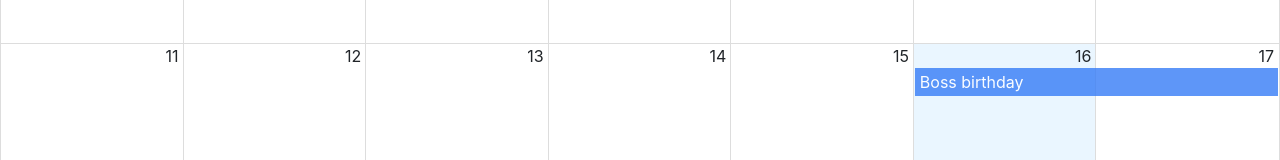
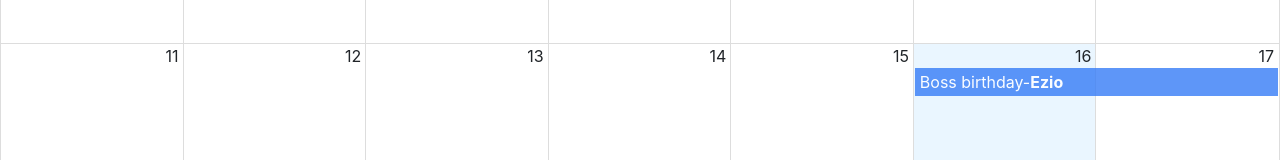
Before and after one commit to ewa1do/React-Course, a React (Vite) app in the folder calendar-app/: page / in a window 1280 px wide. Shown: the part 365-525 px from the top of the page. Built offline with nearby package versions, Linux system fonts and the light colour scheme.

Commit message:
Personalizar el cuadro y crear eventos del calendario

```diff
--- /dev/null
+++ b/calendar-app/src/components/calendar/CalendarEvent.jsx
@@ -0,0 +1,8 @@
+export const CalendarEvent = ({ event }) => {
+  const { title, user } = event;
+  return (
+    <div>
+      <span>{title}</span>-<strong>{user.name}</strong>
+    </div>
+  );
+};
--- a/calendar-app/src/components/calendar/CalendarScreen.jsx
+++ b/calendar-app/src/components/calendar/CalendarScreen.jsx
@@ -3,9 +3,11 @@ import moment from 'moment';
 
 import { Navbar } from '../ui/Navbar';
 import { messages } from '../../helpes/calendar-messages';
+import { CalendarEvent } from './CalendarEvent';
 
 import 'moment/locale/es';
 import './calendar.scss';
+import { useState } from 'react';
 
 moment.locale('es');
 
@@ -18,12 +20,14 @@ const events = [
     end: moment().add(2, 'hours').toDate(),
     bgcolor: '#fafafa',
     notes: 'Comprar el pastel',
+    user: {
+      _id: 123,
+      name: 'Ezio',
+    },
   },
 ];
 
 const eventStyleGetter = (event, start, end, isSelected) => {
-  console.log(event, start, end, isSelected);
-
   const style = {
     backgroundColor: '#367CF7',
     borderRadius: '0px',
@@ -38,6 +42,23 @@ const eventStyleGetter = (event, start, end, isSelected) => {
 };
 
 export const CalendarScreen = () => {
+  const [lastView, setLastView] = useState(
+    localStorage.getItem('last-view') || 'month'
+  );
+
+  const onDoubleClick = (e) => {
+    console.log(e);
+  };
+
+  const onSelectEvent = (e) => {
+    console.log(e);
+  };
+
+  const onViewChange = (e) => {
+    setLastView(e);
+    localStorage.setItem('last-view', e);
+  };
+
   return (
     <div className='calendar-screen'>
       <Navbar />
@@ -48,7 +69,14 @@ export const CalendarScreen = () => {
         startAccessor='start'
         endAccessor='end'
         messages={messages}
+        onDoubleClickEvent={onDoubleClick}
+        onSelectEvent={onSelectEvent}
         eventPropGetter={eventStyleGetter}
+        onView={onViewChange}
+        view={lastView}
+        components={{
+          event: CalendarEvent,
+        }}
       />
     </div>
   );
```
